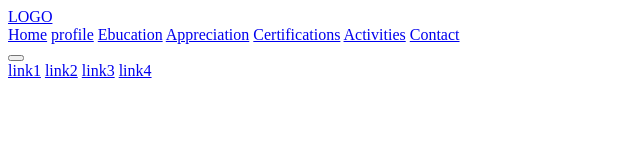
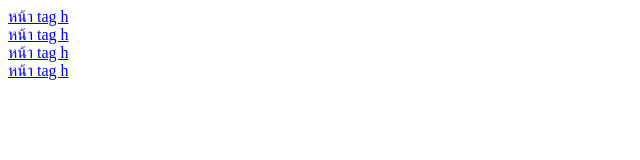
Before and after one commit to wilawan11/wilawan, a plain HTML site: page index.html in a window 1280 px wide. Shown: the whole page, without its empty margins (0-640 px from the left). Drawn offline with Linux system fonts and the light colour scheme.

Commit message:
Add files via upload

```diff
--- a/index.html
+++ b/index.html
@@ -1,47 +1,16 @@
 <!DOCTYPE html>
 <html lang="en">
 <head>
-  <meta charset="UTF-8">
-  <meta >
-  <meta http-equiv="X-UA-Compatible" content="IE=edge">
-  <meta name="viewport" content="width=device-width, initial-scale=1.0">
-  <title>menu</title>
-
+    <meta charset="UTF-8">
+    <meta http-equiv="X-UA-Compatible" content="IE=edge">
+    <meta name="viewport" content="width=device-width, initial-scale=1.0">
+    <title>Document</title>
 </head>
 <body>
-  <nav>
-    <div class="container">
-    <div class="nav-con">
-    <div class="logo">
-       <a href="#">LOGO</a>
-      </div>
-        <div class="navbar">
-          <a href="#">Home</a>
-          <a href="#">profile</a>
-          <a href="#">Ebucation</a>
-          <a href="#">Appreciation</a>
-          <a href="#">Certifications</a>
-          <a href="#">Activities</a>
-          <a href="#">Contact</a>
-          <div class="bropdomn">
-            <button class="bropdomn">
-               <i class="fa fa-caret-down"></i>
-            </button>
-            <div class="dropdown-content">
-              <a href="#">link1</a>
-              <a href="#">link2</a>
-              <a href="#">link3</a>
-              <a href="#">link4</a>
-            </div>
-          </div>
-        </div>
-    </div>
-
-    </div>
-
-    </div>
-
-    </div>
-  </nav>
+    <!-- การสร้าง internal link -->
+    <a href="h1.html" target="_blank">หน้า tag h </a><br>
+    <a href="link.html" target="_blank">หน้า tag h </a><br>
+    <a href="picture.html" target="_blank">หน้า tag h </a><br>
+    <a href="h1.html" target="_blank">หน้า tag h </a><br>
 </body>
 </html>
```
